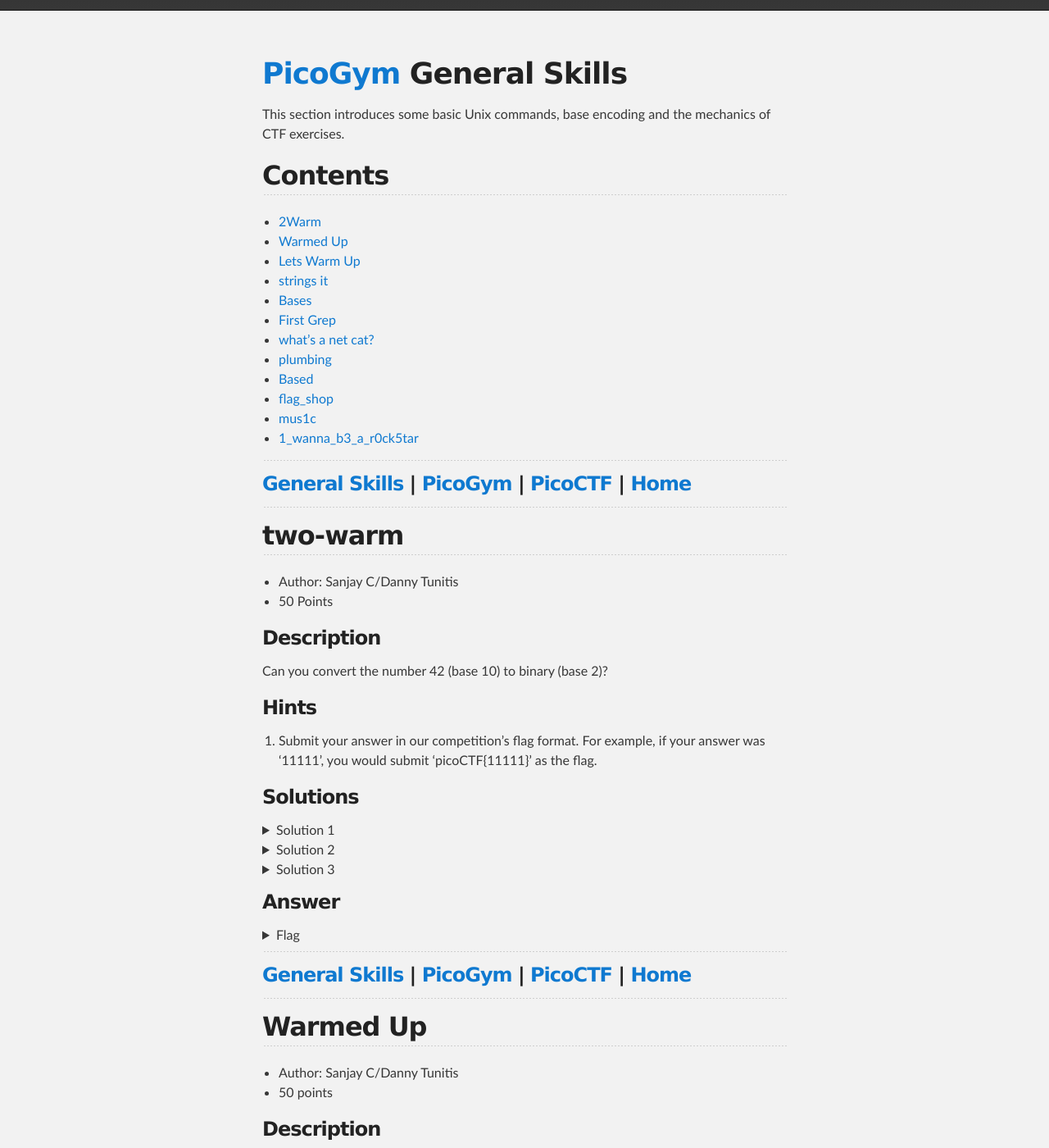
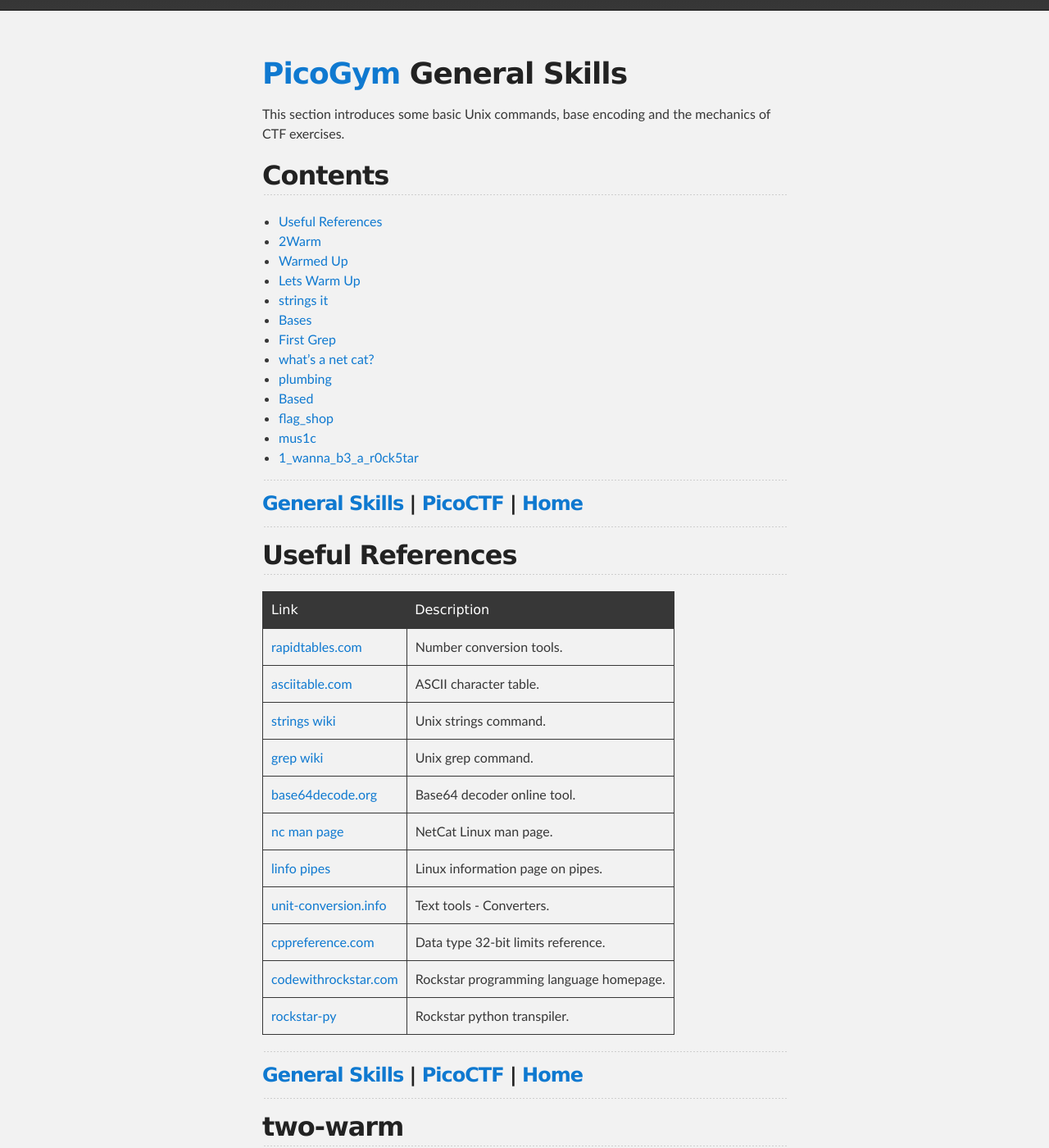
Before and after one commit to djm89uk/djm89uk.github.io, a Jekyll site: the page built from picogym_gs.md, in a window 1280 px wide and 1400 px high, scrolled down 197 px. Shown: the whole window at 82% size. Built offline with Jekyll 4.4.1, drawn with Linux system fonts in a browser that asks for light colours; our own code applies the rules of GitHub Pages for plain Markdown files; formulas are drawn with MathJax 3; some of the changed text lies outside the part shown.

Commit message:
Update picogym_gs.md

```diff
--- a/picogym_gs.md
+++ b/picogym_gs.md
@@ -3,6 +3,8 @@
 This section introduces some basic Unix commands, base encoding and the mechanics of CTF exercises.
 
 ## Contents
+
+- [Useful References](#useful-references)
 - [2Warm](#two-warm)
 - [Warmed Up](#warmed-up)
 - [Lets Warm Up](#lets-warm-up)
@@ -18,7 +20,29 @@ This section introduces some basic Unix commands, base encoding and the mechanic
 
 ---
 
-### [General Skills](#contents) | [PicoGym](./picogym.md) | [PicoCTF](./picoctf.md) | [Home](./index.md)
+### [General Skills](#contents) | [PicoCTF](./picoctf.md) | [Home](./index.md)
+
+---
+
+## Useful References
+
+| Link | Description |
+|------|-------------|
+| [rapidtables.com](https://www.rapidtables.com/convert/number/index.html) | Number conversion tools. |
+| [asciitable.com](http://www.asciitable.com/) | ASCII character table. |
+| [strings wiki](https://en.wikipedia.org/wiki/Strings_(Unix)) | Unix strings command. |
+| [grep wiki](https://en.wikipedia.org/wiki/Grep) | Unix grep command. |
+| [base64decode.org](https://www.base64decode.org/) | Base64 decoder online tool. |
+| [nc man page](https://linux.die.net/man/1/nc) | NetCat Linux man page. |
+| [linfo pipes](http://www.linfo.org/pipe.html) | Linux information page on pipes. |
+| [unit-conversion.info](http://www.unit-conversion.info/texttools/category/Converters) | Text tools - Converters. |
+| [cppreference.com](https://en.cppreference.com/w/c/types/limits) | Data type 32-bit limits reference. |
+| [codewithrockstar.com](https://codewithrockstar.com/) | Rockstar programming language homepage. |
+| [rockstar-py](https://github.com/yyyyyyyan/rockstar-py) | Rockstar python transpiler. |
+
+---
+
+### [General Skills](#contents) | [PicoCTF](./picoctf.md) | [Home](./index.md)
 
 ---
 
@@ -160,7 +184,7 @@ picoCTF{101010}
 
 ---
 
-### [General Skills](#contents) | [PicoGym](./picogym.md) | [PicoCTF](./picoctf.md) | [Home](./index.md)
+### [General Skills](#contents) | [PicoCTF](./picoctf.md) | [Home](./index.md)
 
 ---
 
@@ -259,7 +283,7 @@ picoCTF{61}
 
 ---
 
-### [General Skills](#contents) | [PicoGym](./picogym.md) | [PicoCTF](./picoctf.md) | [Home](./index.md)
+### [General Skills](#contents) | [PicoCTF](./picoctf.md) | [Home](./index.md)
 
 ---
 
@@ -340,7 +364,7 @@ picoCTF{p}
 
 ---
 
-### [General Skills](#contents) | [PicoGym](./picogym.md) | [PicoCTF](./picoctf.md) | [Home](./index.md)
+### [General Skills](#contents) | [PicoCTF](./picoctf.md) | [Home](./index.md)
 
 ---
 
@@ -400,7 +424,7 @@ picoCTF{5tRIng5_1T_7f766a23}
 
 ---
 
-### [General Skills](#contents) | [PicoGym](./picogym.md) | [PicoCTF](./picoctf.md) | [Home](./index.md)
+### [General Skills](#contents) | [PicoCTF](./picoctf.md) | [Home](./index.md)
 
 ---
 
@@ -481,7 +505,7 @@ picoCTF{l3arn_th3_r0p35}
 
 ---
 
-### [General Skills](#contents) | [PicoGym](./picogym.md) | [PicoCTF](./picoctf.md) | [Home](./index.md)
+### [General Skills](#contents) | [PicoCTF](./picoctf.md) | [Home](./index.md)
 
 ---
 
@@ -540,7 +564,7 @@ picoCTF{grep_is_good_to_find_things_5af9d829}
 
 ---
 
-### [General Skills](#contents) | [PicoGym](./picogym.md) | [PicoCTF](./picoctf.md) | [Home](./index.md)
+### [General Skills](#contents) | [PicoCTF](./picoctf.md) | [Home](./index.md)
 
 ---
 
@@ -602,7 +626,7 @@ picoCTF{nEtCat_Mast3ry_3214be47}
 
 ---
 
-### [General Skills](#contents) | [PicoGym](./picogym.md) | [PicoCTF](./picoctf.md) | [Home](./index.md)
+### [General Skills](#contents) | [PicoCTF](./picoctf.md) | [Home](./index.md)
 
 ---
 
@@ -657,7 +681,7 @@ picoCTF{digital_plumb3r_5ea1fbd7}
 
 ---
 
-### [General Skills](#contents) | [PicoGym](./picogym.md) | [PicoCTF](./picoctf.md) | [Home](./index.md)
+### [General Skills](#contents) | [PicoCTF](./picoctf.md) | [Home](./index.md)
 
 ---
 
@@ -857,7 +881,7 @@ picoCTF{learning_about_converting_values_b375bb16}
 
 ---
 
-### [General Skills](#contents) | [PicoGym](./picogym.md) | [PicoCTF](./picoctf.md) | [Home](./index.md)
+### [General Skills](#contents) | [PicoCTF](./picoctf.md) | [Home](./index.md)
 
 ---
 
@@ -962,7 +986,85 @@ int main()
 
 <details>
 <summary markdown="span">Solution 1</summary>
-Solution here
+
+This challenge requires exploiting the maximum size of a 32-bit integer.   [cppreference.com](https://en.cppreference.com/w/c/types/limits) provides details on the maximum and minimum integer size:
+
+| Limit   | Integer        |
+|---------|----------------|
+| Minimum | -2,147,483,648 |
+| Maximum | +2,147,483,647 |
+
+When we exceed these limits, we can expect the value to revert to the alternate limit.  E.g. 2,147,483,647+3 = -2,147,483,648.
+
+Inspecting the source code, we can see two variables we need to manipulate, account_balance and total_cost.  By exceeding the maximum integer size in total_cost we can induce a negative cost.  We need to do this to maximise the account_balance so as to be able to afford the flag.
+
+We start with an account balance of 1100.  Our balance after purchasing the "Definitely not the flag flag" can be calculated:
+
+~~~
+account_balance = 1100 - total_cost
+~~~
+
+We need to exceed the integer threshold to minimise the total cost and maximise our account balance.  The total cost is calculated:
+
+~~~
+total_cost = 900*number_flags
+~~~
+
+To exceed the integer threshold, we need to purchase more than 2,386,092 flags:
+
+~~~
+2386092 * 900 > 2147483647
+~~~
+
+If we select 2,386,093 flags, the total cost is 2,147,483,700.  This exceeds the maximum integer threshold by 53.  The total_cost variable will be:
+
+~~~
+-2,147,483,648 + 53 - 1 = -2147483596
+~~~
+
+However, when this is taken from the account balance, we will again exceed the maximum threshold, resulting in a very low account balance, exceeding the threshold by 1049:
+
+~~~
+1100 + 2147483596 = 2147484696
+                  = -2147483648 + 1049 - 1
+                  = -2147482600
+~~~
+
+To avoid this, we need to ensure the account_balance does not exceed the maximum integer threshold:
+
+~~~
+1100 + 2147483596 -n*900 < 2147483647
+
+-n*900 < 2147483647 -1100 -2147483596
+-n*900 < -1049
+n > 1.165
+~~~
+
+Solving the above, gives us a reduction of n=2.  The number of flags to purchase is therefore
+
+~~~
+2386093+n = 2386095
+~~~
+
+This will have a total cost of:
+
+~~~
+total_cost = 2386095*900
+           = 2147485500
+           = -2147483648 + (2147485500-2147483647) -1
+           = -2147483648 + 1853 -1
+           = -2147481796
+~~~
+
+This will give us an account balance of:
+
+~~~
+account_balance = 1100+2147481796
+                = 2147482896
+~~~
+
+We can netcat to the challenge server and purchase 2386095 "Definitely not the flag Flag"s and proceed to purchase the "1337 Flag" that holds: picoCTF{m0n3y_bag5_65d67a74}.
+
 </details>
 
 ### Answer
@@ -970,14 +1072,14 @@ Solution here
 <summary markdown="span">Flag</summary>
 
 ~~~
-picoCTF{}
-~~~
-
-</details>
-
----
-
-### [General Skills](#contents) | [PicoGym](./picogym.md) | [PicoCTF](./picoctf.md) | [Home](./index.md)
+picoCTF{m0n3y_bag5_65d67a74}
+~~~
+
+</details>
+
+---
+
+### [General Skills](#contents) | [PicoCTF](./picoctf.md) | [Home](./index.md)
 
 ---
 
@@ -1299,7 +1401,7 @@ picoCTF{rrrocknrn0113r}
 
 ---
 
-### [General Skills](#contents) | [PicoGym](./picogym.md) | [PicoCTF](./picoctf.md) | [Home](./index.md)
+### [General Skills](#contents) | [PicoCTF](./picoctf.md) | [Home](./index.md)
 
 ---
 
@@ -1521,8 +1623,10 @@ picoCTF{BONJOVI}
 
 ---
 
-### [General Skills](#contents) | [PicoGym](./picogym.md) | [PicoCTF](./picoctf.md) | [Home](./index.md)
-
----
+### [General Skills](#contents) | [PicoCTF](./picoctf.md) | [Home](./index.md)
+
+---
+
+This page was last updated 11 March 2021.
 
 ## [djm89uk.github.io](https://djm89uk.github.io)
```
